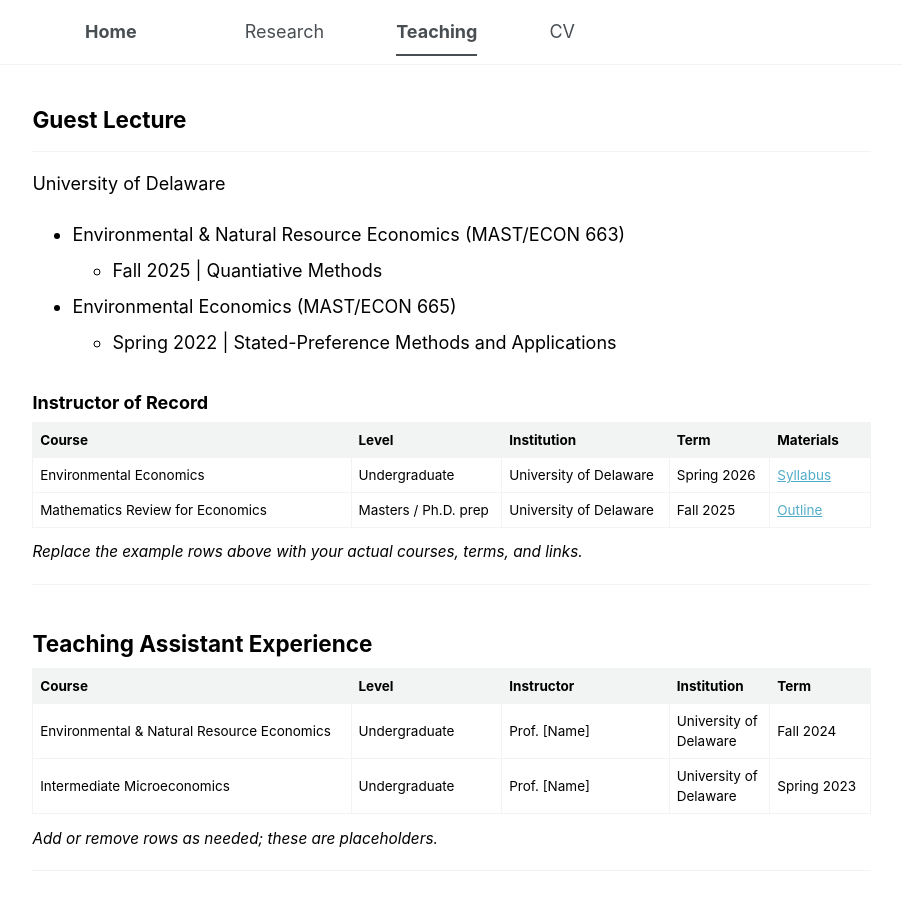
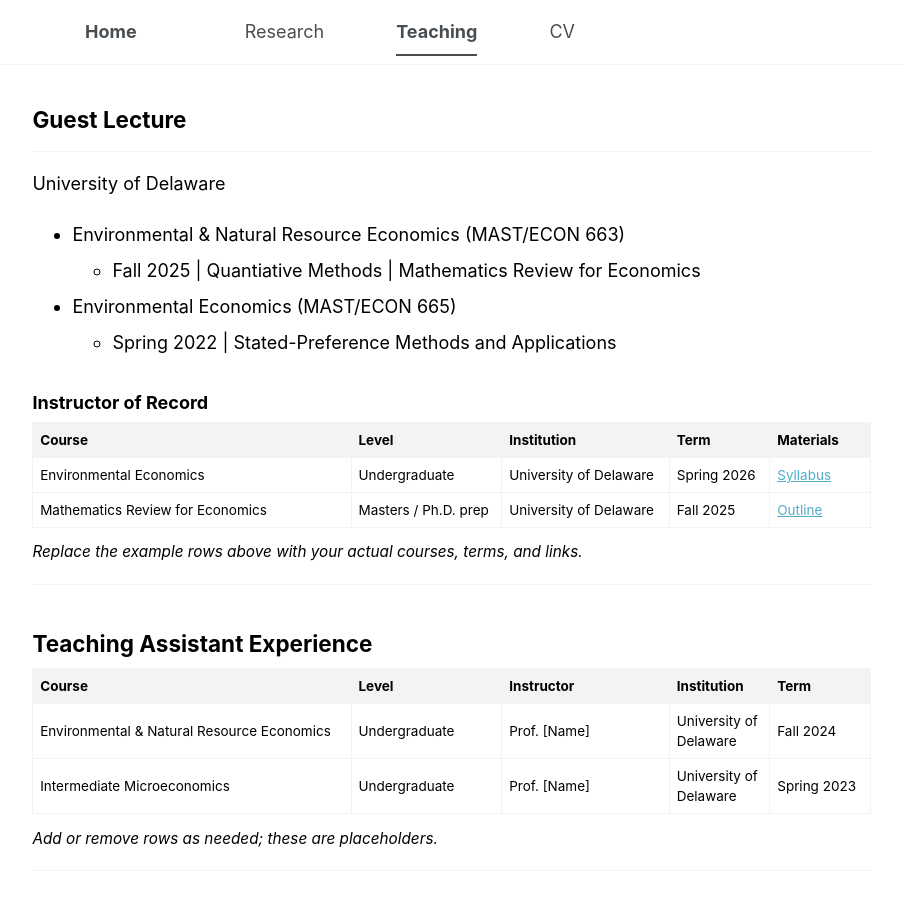
Before and after one commit to sachin-b-badole/sachin-b-badole.github.io, a Jekyll site: the page built from _pages/teaching.html, in a window 1280 px wide and 900 px high, scrolled down 556 px. Shown: the whole window, without its empty margins (301-1203 px from the left). Built offline with Jekyll 4.4.1, drawn with Linux system fonts in a browser that asks for light colours.

Commit message:
Update teaching.html

```diff
--- a/_pages/teaching.html
+++ b/_pages/teaching.html
@@ -36,7 +36,7 @@
 <ul>
   <li>Environmental &amp; Natural Resource Economics (MAST/ECON 663)</li>
   <ul>
-    <li>Fall 2025 | Quantiative Methods</li>
+    <li>Fall 2025 | Quantiative Methods | Mathematics Review for Economics</li>
   </ul>
   <li>Environmental Economics (MAST/ECON 665) </li>
   <ul>
```
